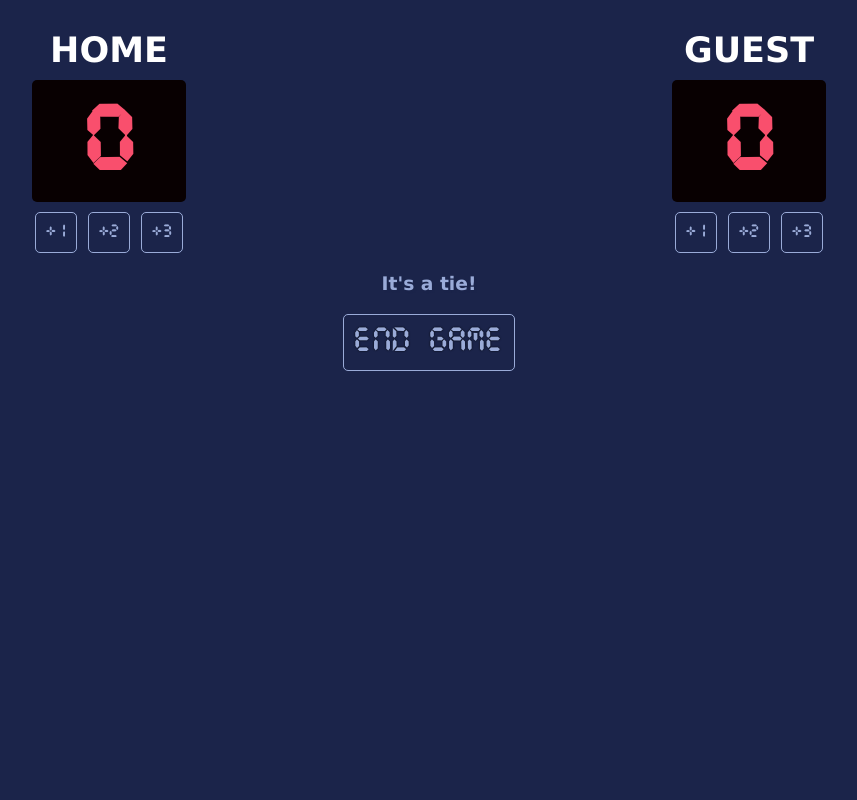
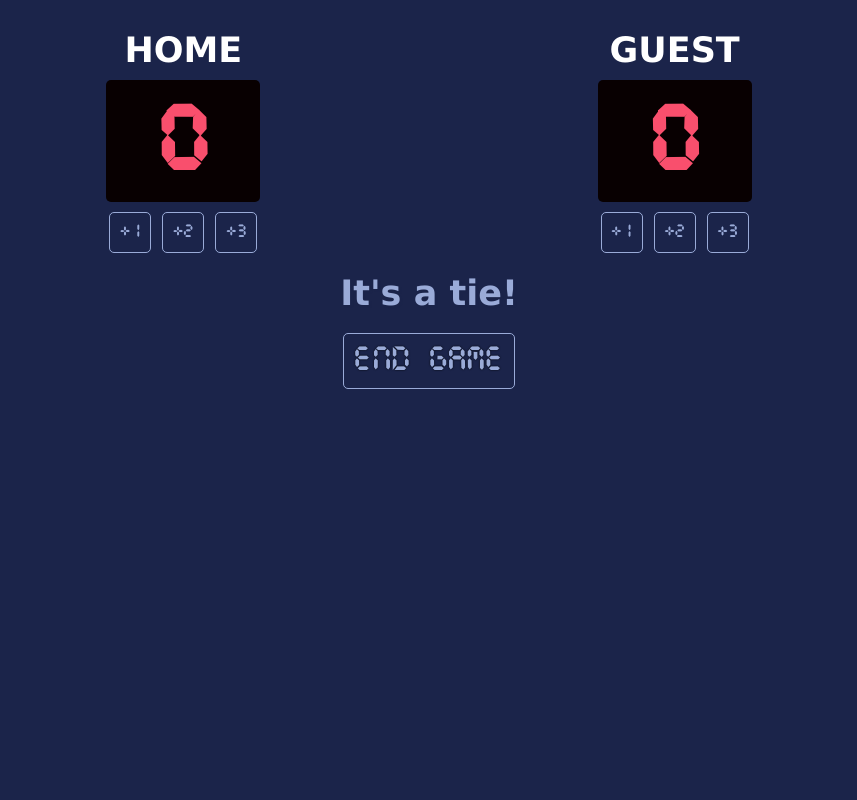
Before and after one commit to marijedb/basketball-counter, a plain HTML site: page index.html in a window 1280 px wide. Shown: the top 800 px of the page, without its empty margins (211-1068 px from the left). Drawn offline with nearby package versions, Linux system fonts and the light colour scheme.

Commit message:
Updated CSS file

```diff
--- a/index.css
+++ b/index.css
@@ -15,7 +15,7 @@ body {
 /* Score Section */
 .container {
     display: flex;
-    justify-content: space-around;
+    justify-content: space-evenly;
     background-color: #1B244A;
 }
 
@@ -68,6 +68,7 @@ body {
 }
 #winning-title {
     color: #9AABD8;
+    font-size: 35px;
     margin: 0;
     padding-bottom: 10px;
     text-shadow: 2px 2px 1px #1B244A;
@@ -75,6 +76,7 @@ body {
 
 #end-title {
     color: #9AABD8;
+    font-size: 35px;
     margin: 0;
     padding-bottom: 10px;
     text-shadow: 2px 2px 1px #1B244A;
```
